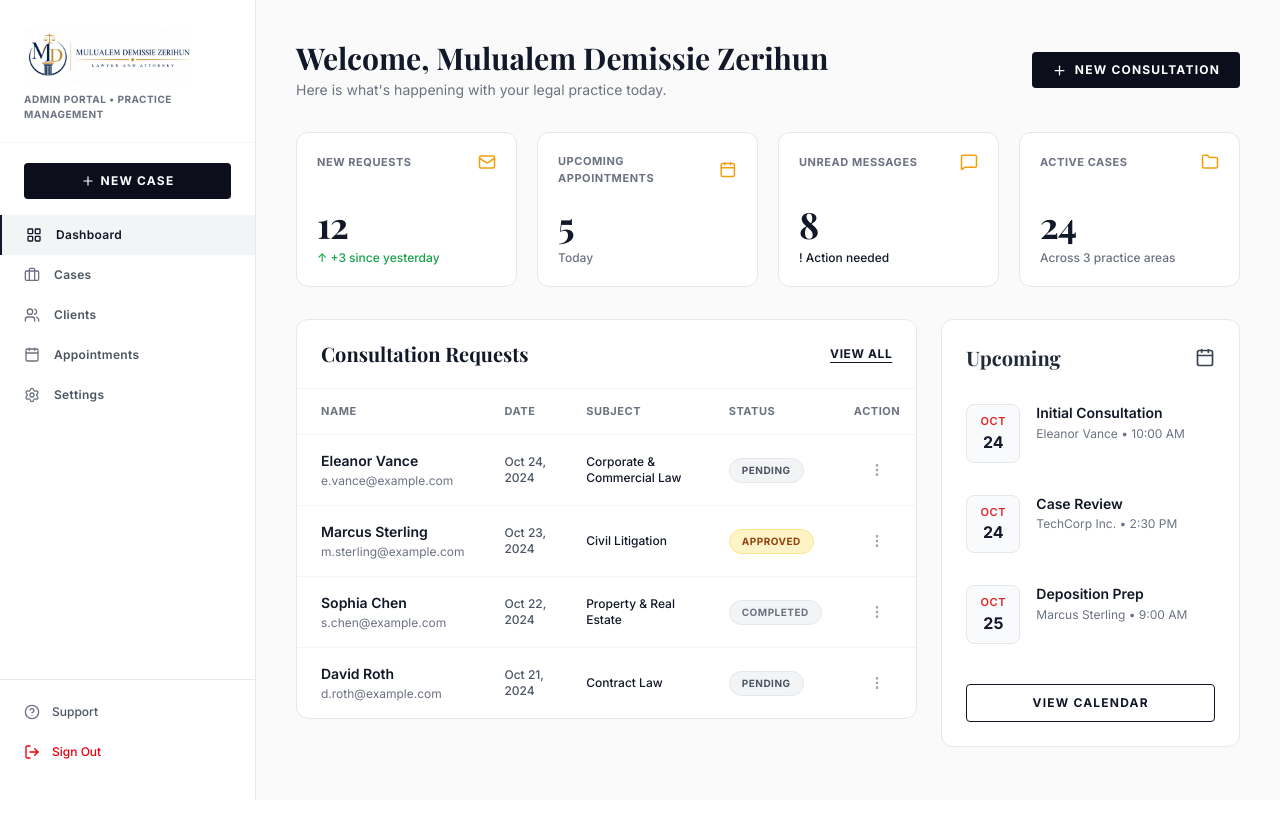
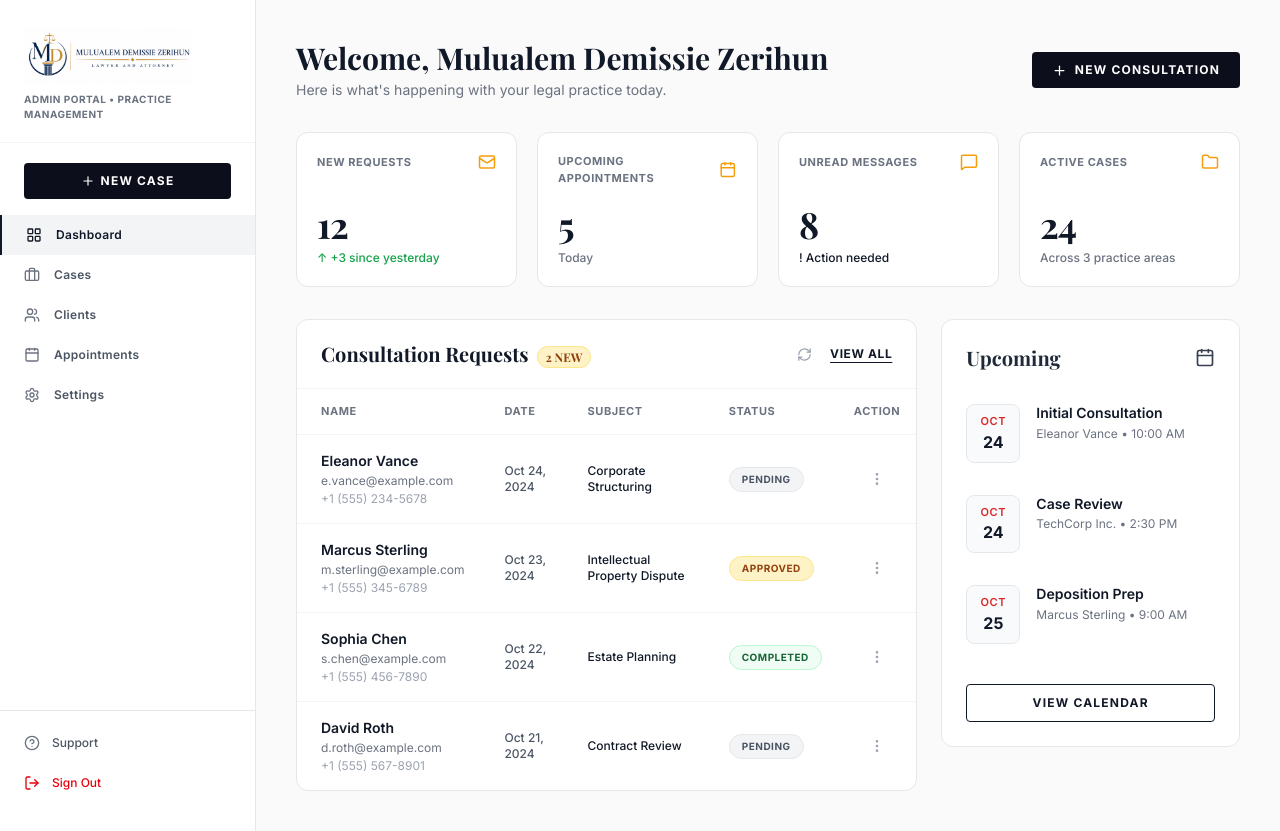
Before and after one commit to yordy11/mulualem-demissie-law, a Next.js app: page /admin in a window 1280 px wide. Before the commit the page ends 800 px from the top, so only its background shows below. Built offline with nearby package versions, Linux system fonts and the light colour scheme; a web font is replaced by a local one.

Commit message:
fix: fetch live consultation data from API instead of hardcoded dummy data

```diff
--- a/app/admin/components/ConsultationTable.tsx
+++ b/app/admin/components/ConsultationTable.tsx
@@ -1,8 +1,16 @@
 "use client";
 
-import { useState } from "react";
+import { useState, useEffect, useCallback } from "react";
 import Link from "next/link";
-import { MoreVertical, Eye, CheckCircle2, Clock, XCircle, Trash2 } from "lucide-react";
+import {
+  MoreVertical,
+  CheckCircle2,
+  Clock,
+  XCircle,
+  Trash2,
+  RefreshCw,
+  Loader2,
+} from "lucide-react";
 
 export interface ConsultationRow {
   id: string;
@@ -13,45 +21,6 @@ export interface ConsultationRow {
   subject: string;
   status: "PENDING" | "APPROVED" | "CONTACTED" | "COMPLETED" | "CANCELLED";
 }
-
-export const initialConsultationsData: ConsultationRow[] = [
-  {
-    id: "1",
-    name: "Eleanor Vance",
-    email: "e.vance@example.com",
-    phone: "+251 911 234 567",
-    date: "Oct 24, 2024",
-    subject: "Corporate & Commercial Law",
-    status: "PENDING",
-  },
-  {
-    id: "2",
-    name: "Marcus Sterling",
-    email: "m.sterling@example.com",
-    phone: "+251 922 345 678",
-    date: "Oct 23, 2024",
-    subject: "Civil Litigation",
-    status: "APPROVED",
-  },
-  {
-    id: "3",
-    name: "Sophia Chen",
-    email: "s.chen@example.com",
-    phone: "+251 933 456 789",
-    date: "Oct 22, 2024",
-    subject: "Property & Real Estate",
-    status: "COMPLETED",
-  },
-  {
-    id: "4",
-    name: "David Roth",
-    email: "d.roth@example.com",
-    phone: "+251 944 567 890",
-    date: "Oct 21, 2024",
-    subject: "Contract Law",
-    status: "PENDING",
-  },
-];
 
 export function StatusBadge({ status }: { status: ConsultationRow["status"] }) {
   if (status === "PENDING") {
@@ -83,10 +52,23 @@ export function StatusBadge({ status }: { status: ConsultationRow["status"] }) {
     );
   }
   return (
-    <span className="inline-flex items-center px-3 py-1 rounded-full text-[10px] font-bold tracking-wider bg-[#F3F4F6] text-[#6B7280] uppercase border border-[#E5E7EB]">
+    <span className="inline-flex items-center px-3 py-1 rounded-full text-[10px] font-bold tracking-wider bg-[#F0FDF4] text-[#166534] uppercase border border-[#BBF7D0]">
       COMPLETED
     </span>
   );
+}
+
+function formatDate(dateStr: string) {
+  try {
+    const d = new Date(dateStr);
+    return d.toLocaleDateString("en-US", {
+      year: "numeric",
+      month: "short",
+      day: "numeric",
+    });
+  } catch {
+    return dateStr;
+  }
 }
 
 export default function ConsultationTable({
@@ -96,8 +78,51 @@ export default function ConsultationTable({
   limit?: number;
   showViewAll?: boolean;
 }) {
-  const [data, setData] = useState<ConsultationRow[]>(initialConsultationsData);
+  const [data, setData] = useState<ConsultationRow[]>([]);
+  const [loading, setLoading] = useState(true);
+  const [error, setError] = useState<string | null>(null);
   const [activeMenuId, setActiveMenuId] = useState<string | null>(null);
+
+  const fetchConsultations = useCallback(async () => {
+    setLoading(true);
+    setError(null);
+    try {
+      const res = await fetch("/api/consultations", { cache: "no-store" });
+      const json = await res.json();
+      if (json.success && Array.isArray(json.data)) {
+        const mapped: ConsultationRow[] = json.data.map((item: {
+          id: string;
+          name: string;
+          email: string;
+          phone?: string;
+          date?: string;
+          createdAt?: string;
+          subject?: string;
+          practiceArea?: string;
+          status?: string;
+        }) => ({
+          id: item.id,
+          name: item.name,
+          email: item.email,
+          phone: item.phone,
+          date: formatDate(item.date || item.createdAt || new Date().toISOString()),
+          subject: item.subject || item.practiceArea || "General Inquiry",
+          status: (item.status as ConsultationRow["status"]) || "PENDING",
+        }));
+        setData(mapped);
+      } else {
+        setError("Failed to load consultations.");
+      }
+    } catch {
+      setError("Network error — could not reach the server.");
+    } finally {
+      setLoading(false);
+    }
+  }, []);
+
+  useEffect(() => {
+    fetchConsultations();
+  }, [fetchConsultations]);
 
   const displayData = limit ? data.slice(0, limit) : data;
 
@@ -122,7 +147,20 @@ export default function ConsultationTable({
           style={{ fontFamily: "var(--font-serif)" }}
         >
           Consultation Requests
+          {data.length > 0 && (
+            <span className="ml-2 text-xs font-bold bg-[#FEF3C7] text-[#92400E] px-2 py-0.5 rounded-full border border-[#FDE68A]">
+              {data.filter((d) => d.status === "PENDING").length} NEW
+            </span>
+          )}
         </h2>
+        <div className="flex items-center gap-3">
+          <button
+            onClick={fetchConsultations}
+            className="p-1.5 text-gray-400 hover:text-[#111827] rounded hover:bg-gray-100 transition-colors"
+            title="Refresh"
+          >
+            <RefreshCw size={15} />
+          </button>
           {showViewAll && (
             <Link
               href="/admin/consultations"
@@ -132,8 +170,41 @@ export default function ConsultationTable({
             </Link>
           )}
         </div>
+      </div>
+
+      {/* Loading State */}
+      {loading && (
+        <div className="flex items-center justify-center py-16 gap-2 text-gray-400 text-sm">
+          <Loader2 size={18} className="animate-spin" />
+          <span>Loading consultations...</span>
+        </div>
+      )}
+
+      {/* Error State */}
+      {!loading && error && (
+        <div className="flex flex-col items-center justify-center py-12 gap-3 text-sm text-red-500">
+          <p>{error}</p>
+          <button
+            onClick={fetchConsultations}
+            className="px-4 py-1.5 bg-red-50 border border-red-200 text-red-700 text-xs rounded-md hover:bg-red-100 transition-colors"
+          >
+            Try Again
+          </button>
+        </div>
+      )}
+
+      {/* Empty State */}
+      {!loading && !error && data.length === 0 && (
+        <div className="flex flex-col items-center justify-center py-16 gap-2 text-center">
+          <p className="text-sm font-semibold text-gray-700">No consultations yet</p>
+          <p className="text-xs text-gray-400">
+            New requests from the website will appear here automatically.
+          </p>
+        </div>
+      )}
 
       {/* Table */}
+      {!loading && !error && displayData.length > 0 && (
         <div className="overflow-x-auto">
           <table className="w-full text-left">
             <thead>
@@ -162,10 +233,11 @@ export default function ConsultationTable({
                   className="hover:bg-[#F9FAFB] transition-colors"
                 >
                   <td className="px-6 py-4">
-                  <p className="text-sm font-semibold text-[#111827]">
-                    {row.name}
-                  </p>
+                    <p className="text-sm font-semibold text-[#111827]">{row.name}</p>
                     <p className="text-xs text-[#6B7280] mt-0.5">{row.email}</p>
+                    {row.phone && (
+                      <p className="text-xs text-[#9CA3AF] mt-0.5">{row.phone}</p>
+                    )}
                   </td>
                   <td className="px-4 py-4 text-xs font-medium text-[#4B5563]">
                     {row.date}
@@ -187,9 +259,8 @@ export default function ConsultationTable({
                       <MoreVertical size={16} />
                     </button>
 
-                  {/* Dropdown Action Menu */}
                     {activeMenuId === row.id && (
-                    <div className="absolute right-6 mt-1 w-44 bg-white border border-[#E5E7EB] rounded-lg shadow-xl py-1.5 z-30 text-left animate-in fade-in zoom-in-95 duration-100">
+                      <div className="absolute right-6 mt-1 w-44 bg-white border border-[#E5E7EB] rounded-lg shadow-xl py-1.5 z-30 text-left">
                         <div className="px-3 py-1.5 text-[10px] font-bold uppercase tracking-wider text-gray-400 border-b border-gray-100">
                           Change Status
                         </div>
@@ -209,9 +280,9 @@ export default function ConsultationTable({
                         </button>
                         <button
                           onClick={() => updateStatus(row.id, "COMPLETED")}
-                        className="w-full px-3 py-1.5 text-xs text-gray-700 hover:bg-gray-50 hover:text-gray-900 flex items-center gap-2 text-left"
+                          className="w-full px-3 py-1.5 text-xs text-gray-700 hover:bg-green-50 hover:text-green-800 flex items-center gap-2 text-left"
                         >
-                        <CheckCircle2 size={13} className="text-gray-500" />
+                          <CheckCircle2 size={13} className="text-green-600" />
                           Mark Completed
                         </button>
                         <button
@@ -221,7 +292,6 @@ export default function ConsultationTable({
                           <XCircle size={13} className="text-red-500" />
                           Cancel Request
                         </button>
-
                         <div className="border-t border-gray-100 my-1" />
                         <button
                           onClick={() => deleteRow(row.id)}
@@ -238,6 +308,7 @@ export default function ConsultationTable({
             </tbody>
           </table>
         </div>
+      )}
     </div>
   );
 }
```
Lines whose indentation alone changed are shown as unchanged.
